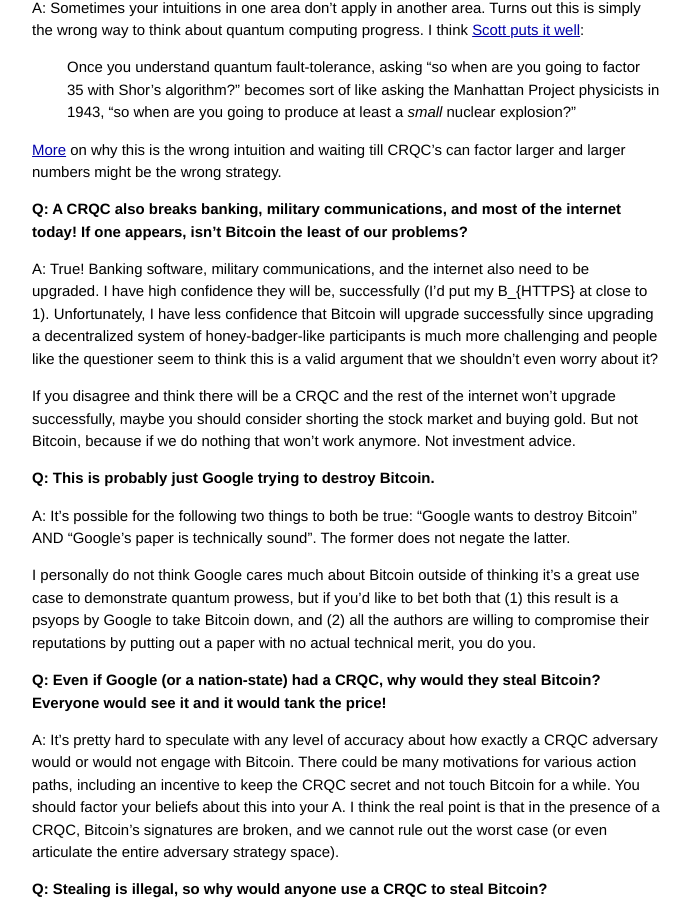
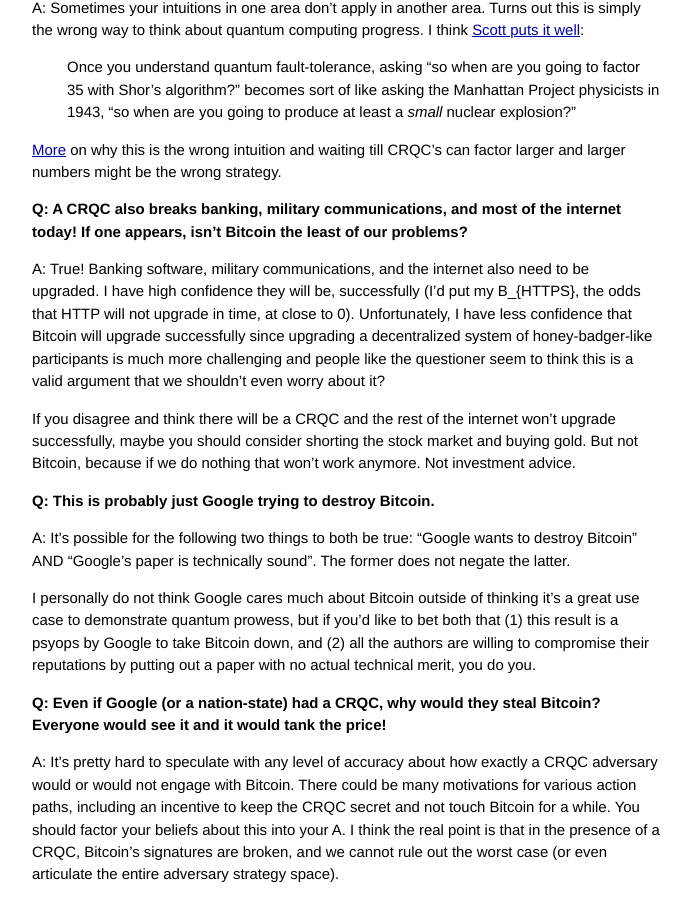
Before and after one commit to narula/narula.github.io, a Jekyll site: the page built from _posts/2026-04-03-bitcoin-and-quantum-computing.md, in a window 1280 px wide and 900 px high, scrolled down 3084 px. Shown: the whole window, without its empty margins (294-985 px from the left). Built offline with Jekyll 4.4.1, drawn with Linux system fonts in a browser that asks for light colours; comment, search, counter and statistics services are not loaded.

Commit message:
fix B HTTPS

```diff
--- a/_posts/2026-04-03-bitcoin-and-quantum-computing.md
+++ b/_posts/2026-04-03-bitcoin-and-quantum-computing.md
@@ -84,7 +84,7 @@ A: Sometimes your intuitions in one area don’t apply in another area. Turns ou
 
 **Q: A CRQC also breaks banking, military communications, and most of the internet today! If one appears, isn’t Bitcoin the least of our problems?**
 
-A: True! Banking software, military communications, and the internet also need to be upgraded. I have high confidence they will be, successfully (I’d put my B_{HTTPS} at close to 1). Unfortunately, I have less confidence that Bitcoin will upgrade successfully since upgrading a decentralized system of honey-badger-like participants is much more challenging and people like the questioner seem to think this is a valid argument that we shouldn’t even worry about it?
+A: True! Banking software, military communications, and the internet also need to be upgraded. I have high confidence they will be, successfully (I’d put my B_{HTTPS}, the odds that HTTP will not upgrade in time, at close to 0). Unfortunately, I have less confidence that Bitcoin will upgrade successfully since upgrading a decentralized system of honey-badger-like participants is much more challenging and people like the questioner seem to think this is a valid argument that we shouldn’t even worry about it?
 
 If you disagree and think there will be a CRQC and the rest of the internet won’t upgrade successfully, maybe you should consider shorting the stock market and buying gold. But not Bitcoin, because if we do nothing that won’t work anymore. Not investment advice.
 
```
